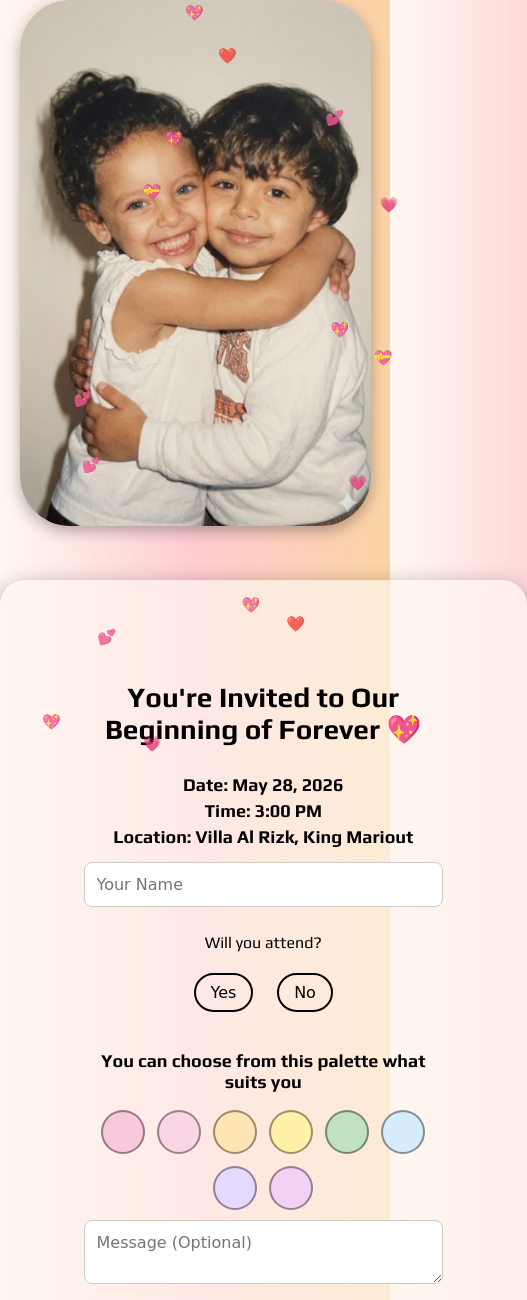
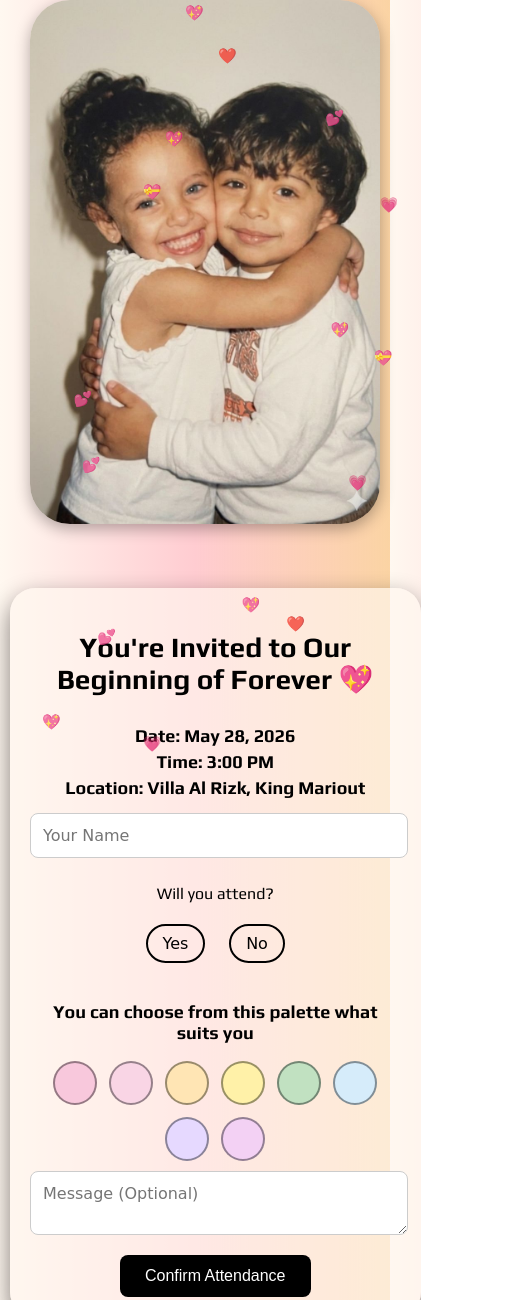
Before and after one commit to CAROLJOY26/fofo-and-koko-big-day, a plain HTML site: page index.html in a window 390 px wide. Shown: the top 1300 px of the page, 527 px wide, since content can reach past the window. Drawn offline with Linux system fonts and the light colour scheme; some packages are replaced by stand-ins of ours.

Commit message:
Update index.html

```diff
--- a/index.html
+++ b/index.html
@@ -308,35 +308,64 @@
 
 /* ===== Mobile Friendly Adjustments ===== */
 /* Stack photo above container on mobile */
-@media (max-width: 900px) {
+/* ===== MOBILE OPTIMIZATION ===== */
+@media(max-width:900px){
+  body {
+    font-size: 16px;
+  }
+
+  /* Stack sections vertically */
   .section {
-    flex-direction: column; /* stack vertically */
-    align-items: center;    /* center horizontally */
+    flex-direction: column;
+    align-items: center;
+    gap: 20px;
+    padding: 0 10px;
   }
+
+  /* Photo outside */
   .photo-outside {
-    margin-bottom: 20px;    /* space between photo and form */
-    width: 90%;             /* responsive width */
-    max-width: 400px;
+    width: 90%;
+    max-width: 350px;
+    margin-bottom: 20px;
   }
   .photo-outside img {
     width: 100%;
     height: auto;
-    border-radius: 50px;
+    border-radius: 40px;
   }
+
+  /* RSVP container */
   .container {
+    flex-direction: column;
     width: 95%;
-    max-width: 600px;
-    margin: 0 auto;
+    max-width: 500px;
+    padding: 20px;
+    margin: 20px auto;
+    gap: 20px;
   }
-}
+  .container .photo {
+    width: 100%;
+    height: auto;
+    margin-bottom: 20px;
+  }
+  .container .form-content {
+    width: 100%;
+    text-align: center;
+  }
+
   input, textarea, button {
-    max-width: 90%; /* easier to tap on mobile */
+    max-width: 95%;
     font-size: 16px;
   }
-}
 
-/* Gallery adjustments for mobile */
-@media(max-width:600px){
+  /* Map */
+  #map {
+    width: 95%;
+    height: 200px;
+    margin: 20px auto;
+  }
+
+  /* Gallery */
   .gallery-container {
     width: 90%;
     height: 200px;
@@ -345,10 +374,8 @@
     width: 100%;
     height: 200px;
   }
-}
 
-/* Countdown adjustments for mobile */
-@media(max-width:600px){
+  /* Countdown */
   #countdown-container {
     width: 90%;
     padding: 20px;
@@ -361,18 +388,8 @@
   .countdown-item span.label {
     font-size: 12px;
   }
-}
 
-/* Map adjustments for mobile */
-@media(max-width:600px){
-  #map {
-    height: 200px;
-    width: 90%;
-  }
-}
-
-/* Optional: make hearts smaller on mobile so they don’t overlap */
-@media(max-width:600px){
+  /* Reduce hearts size */
   .heart {
     font-size: 15px !important;
   }
```
